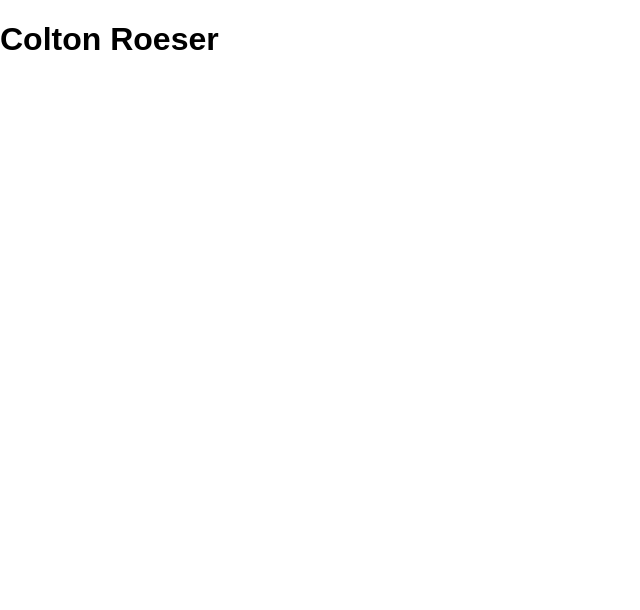
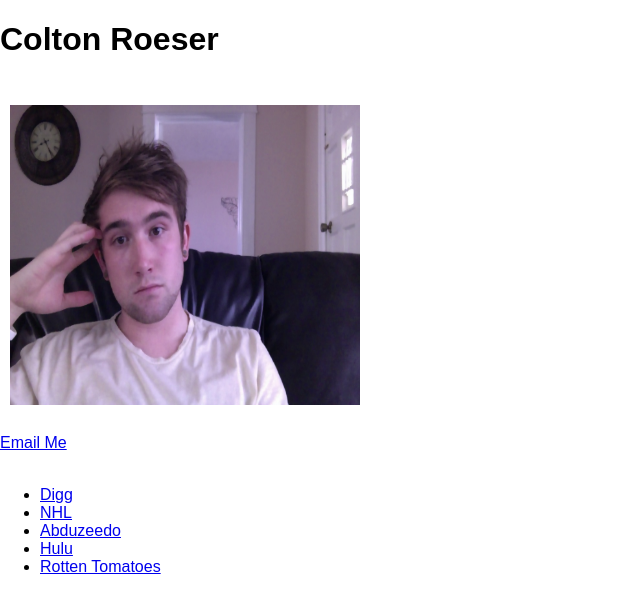
Before and after one commit to coltr0n/368-Final, a plain HTML site: page index.html in a window 1280 px wide. Shown: the whole page, without its empty margins (0-640 px from the left). Drawn offline with Linux system fonts and the light colour scheme.

Commit message:
Assignment 1

```diff
--- a/index.html
+++ b/index.html
@@ -6,10 +6,28 @@
 
 	<link rel="stylesheet" href="css/normalize.css" />
 	<link rel="stylesheet" href="css/styles.css" />
+	<style>
+	img { height: 300px;
+	width: 350px;
+	padding: 15px 5px;
+	margin: 10px 5px;
+	</style>
 
 </head>
 <body>
 
     <h1>Colton Roeser</h1>
+    <img src="img/me.jpg"><br>
+
+    <a href="mailto:coltonroeser@gmail.com">Email Me</a><br><br>
+
+	<ul>
+
+	<li><a href="http://digg.com">Digg</a></li>
+	<li><a href="http://nhl.com">NHL</a></li>
+	<li><a href="http://abduzeedo.com">Abduzeedo</a></li>
+	<li><a href="http://hulu.com">Hulu</a></li>
+	<li><a href="http://rottentomatoes.com">Rotten Tomatoes</a></li>
+
 </body>
 </html>
```
Also changed, not shown: img/me.jpg (added).
